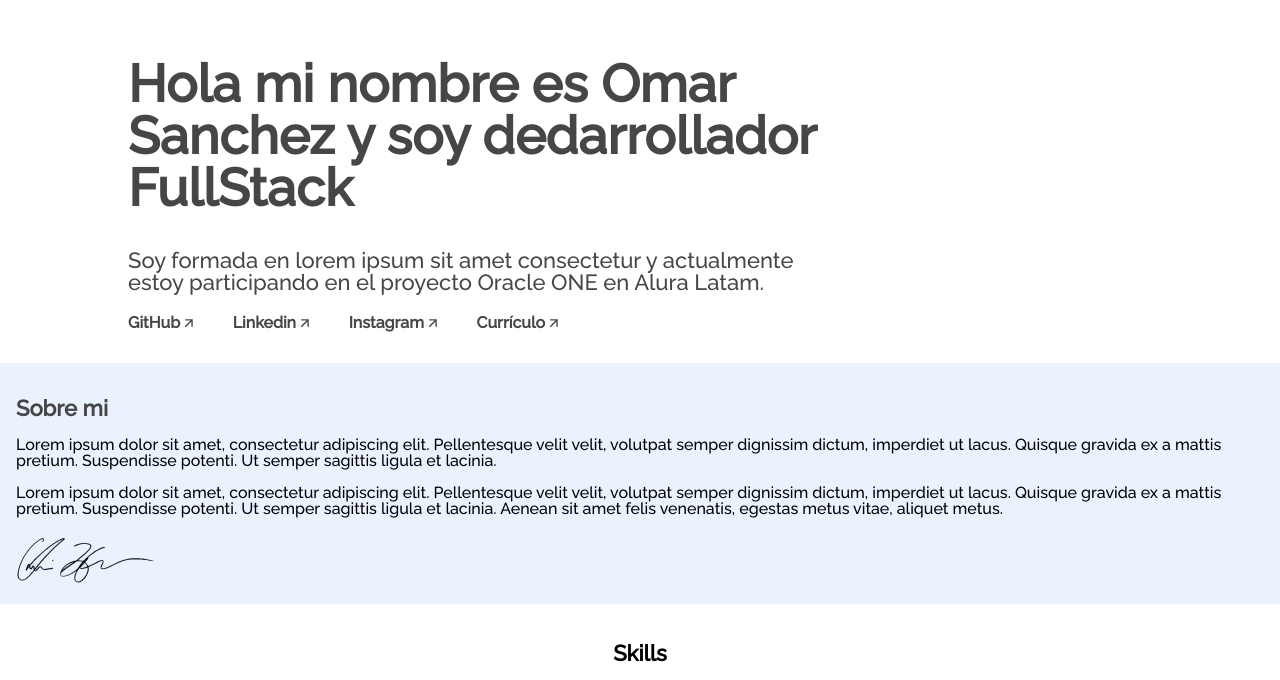
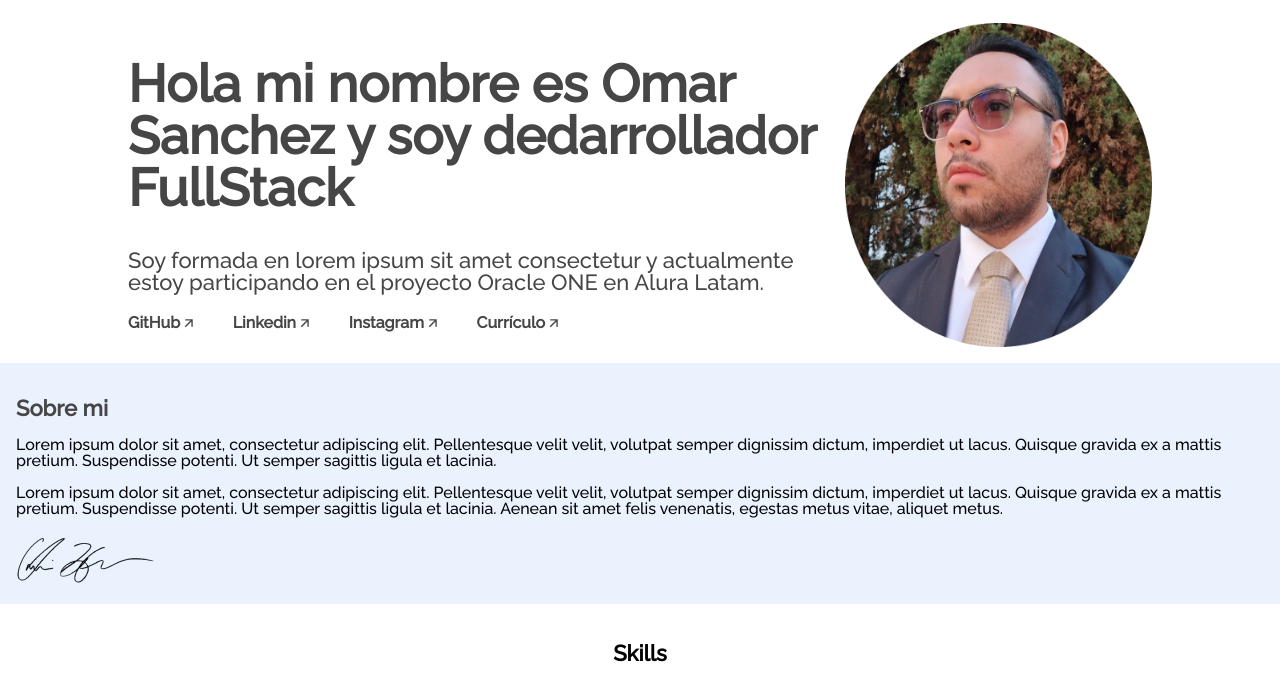
Before and after one commit to cosr2996/portafolio-oracleONE, a plain HTML site: page index.html in a window 1280 px wide. Shown: the part 61-741 px from the top of the page. Drawn offline with Linux system fonts and the light colour scheme.

Commit message:
cambio de foto de perfil

```diff
--- a/index.html
+++ b/index.html
@@ -51,7 +51,7 @@
     <main>
       <section class="precentacion">
 
-          <img class="precentacion__imagen" src="assets/profile.png" alt="" />
+          <img class="precentacion__imagen" src="assets/yo.png" alt="" />
 
 
         <div class="precentacion__info">
```
Also changed, not shown: assets/yo.png (added).
